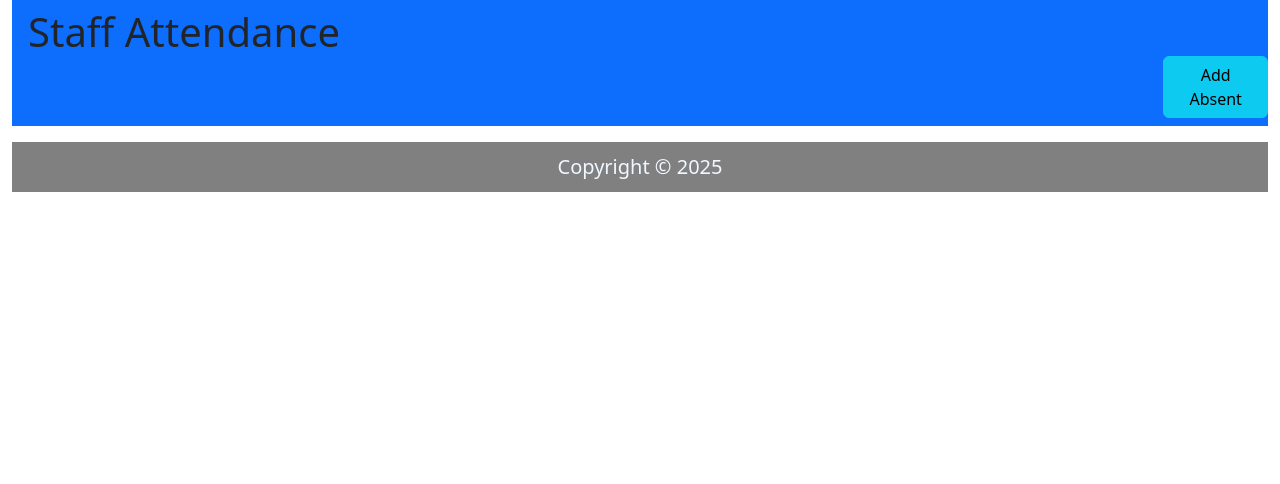
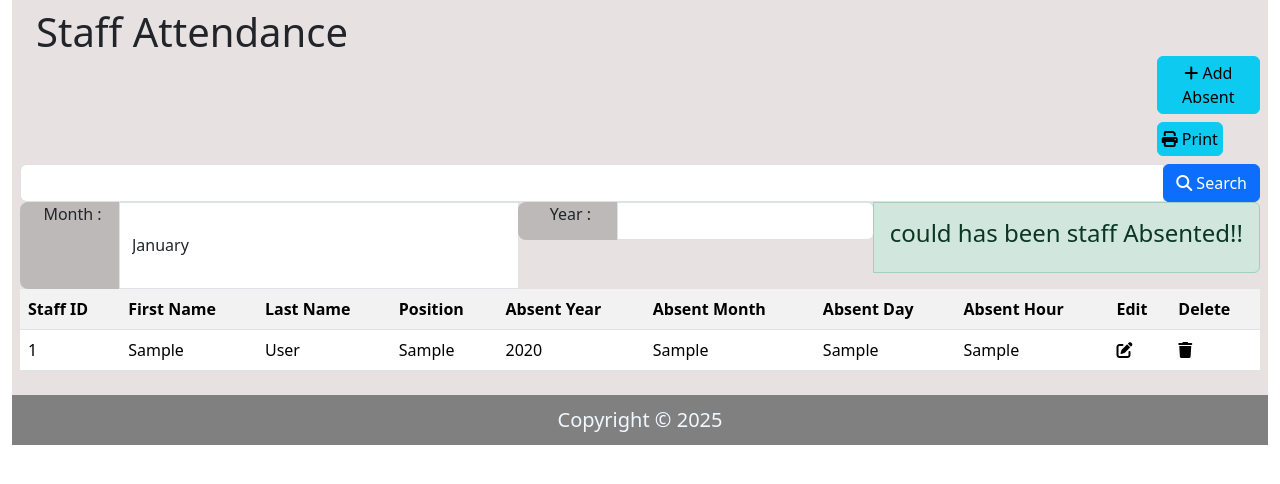
Before and after one commit to ezatullahRaheemi/hospital-management-system, a PHP site: page /attendance_list.php?add=1 in a window 1280 px wide. Shown: the part 156-640 px from the top of the page. Run offline with PHP 8.4, Linux system fonts and the light colour scheme; the visitor is signed in with stand-in values (Sample User, id 1); tables that the repository leaves empty or names only in its code hold one stand-in row (values such as "Sample post").

Commit message:
new update

```diff
--- a/add_department.php
+++ b/add_department.php
@@ -13,7 +13,7 @@ $result = mysqli_query($conn,$sql);
 <div class="container ">
     <div class="row">
         <div class="col-6 offset-3">
-            <form action=""method="POST" class="form" style="margin-top:80px;">
+            <form action=""method="POST" class="form" style="margin-top:80px; margin-bottom:70px">
                 <h1 class="text-center">Add department</h1>
 
                 <div class="form-group"><br><br><br><br>
--- a/attendance_list.php
+++ b/attendance_list.php
@@ -1,17 +1,99 @@
 <?php require("securt.php")?>
-<?php require_once("header.php")?>
+<?php
+error_reporting(0);
+require_once("header.php");?>
+<?php
+require("connection.php");
+$sql =" SELECT staff.staff_id,first_name,last_name,position,absent_year,absent_month,absent_day,sbsent_houre FROM staff INNER JOIN attendance on staff.staff_id = attendance.staff_id";
+$run_attendance = mysqli_query($conn , $sql);
+$row_attendance = mysqli_fetch_assoc($run_attendance);
 
-<div class=" bg-primary pt-2 ">
-    <table class="table table-striped">
+
+?>
+
+<div class=" pt-2 p-2 ">
+    <table class="table table-striped ">
 
     <h1 class="m-0 ms-3">Staff Attendance</h1>
-    <a href="attendance_add.php" class="btn btn-info offset-11  mb-2 mt-0">Add Absent</a>
-    <!-- <tr>
-    <td>ala</td>
-    <td>ala</td>
 
-    <td>ala</td>
-    </tr> -->
+    <a href="attendance_add.php" class="btn btn-info offset-11 p-1 mb-2 mt-0"> <span class="fa fa-plus"></span> Add Absent</a>
+    <a href="attendance_add.php" class="btn btn-info offset-11 p-1 mb-2 mt-0"> <span class="fa fa-print"></span> Print</a>
+   <div class="row justify-content-between">
+       <form class="">
+       <div class="col-3  input-group">
+
+            <input type="search" class="form-control">
+            <span class="">
+            <a href="" class="btn btn-primary"> <span class="fa fa-search"></span> Search</a>
+            </span>
+            </div>
+
+
+
+
+                <div class="col-3 input-group ">
+                    <span class="input-group-addon">
+                        Month :
+                    </span>
+                    <select style="width:200px;" name="" id="" class=" form-control">
+                        <option value="1">January</option>
+                        <option value="2">February</option>
+                        <option value="3">March</option>
+                        <option value="4">April</option>
+                        <option value="5">May</option>
+                        <option value="6">June</option>
+                        <option value="7">July</option>
+                        <option value="8">August</option>
+                        <option value="9">September</option>
+                        <option value="10">October</option>
+                        <option value="11">November</option>
+                        <option value="12">December</option>
+                    </select>
+
+
+                <div>
+
+                <div class="input-group" >
+                    <span class="input-group-addon">
+                        Year :
+                    </span>
+                    <input type="text" class="form-control" >
+                </div>
+       </form>
+    </div>
+
+    <?php if($_GET["add"]){?>
+            <div class="alert alert-success">
+               <h4>could has been staff Absented!!</h4>
+            </div>
+        <?php } ?>
+    <tr>
+    <th>Staff ID</th>
+    <th>First Name</th>
+    <th>Last Name</th>
+    <th>Position</th>
+    <th>Absent Year</th>
+    <th>Absent Month</th>
+    <th>Absent Day</th>
+    <th>Absent Hour</th>
+    <th>Edit</th>
+    <th>Delete</th>
+    </tr>
+    <?php do { ?>
+    <tr>
+        <td><?php echo $row_attendance["staff_id"]?></td>
+        <td><?php echo $row_attendance["first_name"]?></td>
+        <td><?php echo $row_attendance["last_name"]?></td>
+        <td><?php echo $row_attendance["position"]?></td>
+        <td><?php echo $row_attendance["absent_year"]?></td>
+        <td><?php echo $row_attendance["absent_month"]?></td>
+        <td><?php echo $row_attendance["absent_day"]?></td>
+        <td><?php echo $row_attendance["sbsent_houre"]?></td>
+        <td > <span class="fa fa-edit"></span></td>
+        <td > <span class="fa fa-trash"></span></td>
+
+    </tr>
+    <?php }while($row_attendance = mysqli_fetch_assoc($run_attendance)) ?>
     </table>
 
 </div>
--- a/header.php
+++ b/header.php
@@ -144,7 +144,7 @@ if(!isset($_SESSION))
 
             <ul class="navbar-nav me-auto mb-2 mb-sm-0">
               <li class="nav-item">
-                <a class="nav-link " aria-current="page" href="#">Home</a>
+                <a class="nav-link " aria-current="page" href="">Home</a>
               </li>
               <li class="nav-item">
                 <a class="nav-link  " aria-current="page" href="#">About</a>
--- a/login.php
+++ b/login.php
@@ -26,7 +26,7 @@ error_reporting(0);
 
  <div class="container">
     <div class="row ">
-        <div class="col-md-6 offset-3 " style="margin-top:60px;">
+        <div class="col-md-6 offset-3 " style="margin-top:60px; margin-bottom:55px;">
             <form class="form" method="POST" >
                 <h2 style="text-align:center" >Login</h2>
                 <?php if(isset($_GET["logout"])){ ?>
--- a/staff_list.php
+++ b/staff_list.php
@@ -43,7 +43,7 @@ $row_staff = mysqli_fetch_assoc($result);
             <td><?php echo $row_staff["staff_id"] ?></td>
             <td><?php echo $row_staff["first_name"] ?></td>
             <td><?php echo $row_staff["last_name"] ?></td>
-            <td><img src="<?php echo $row_staff["photo"] ?>" width="50px;" class="img-rounded"></td>
+            <td><img src="<?php echo $row_staff["photo"] ?>" width="50px;"height="50px" class="img-circle"></td>
             <td><?php echo $row_staff["position"] ?></td>
             <td><?php echo $row_staff["grass_salary"] ?></td>
           <td>
```
Also changed, not shown: attendance_add.php (+40 -8 lines), home1.php (added, +12 -0 lines), images/1755879144765.jpg (added).
